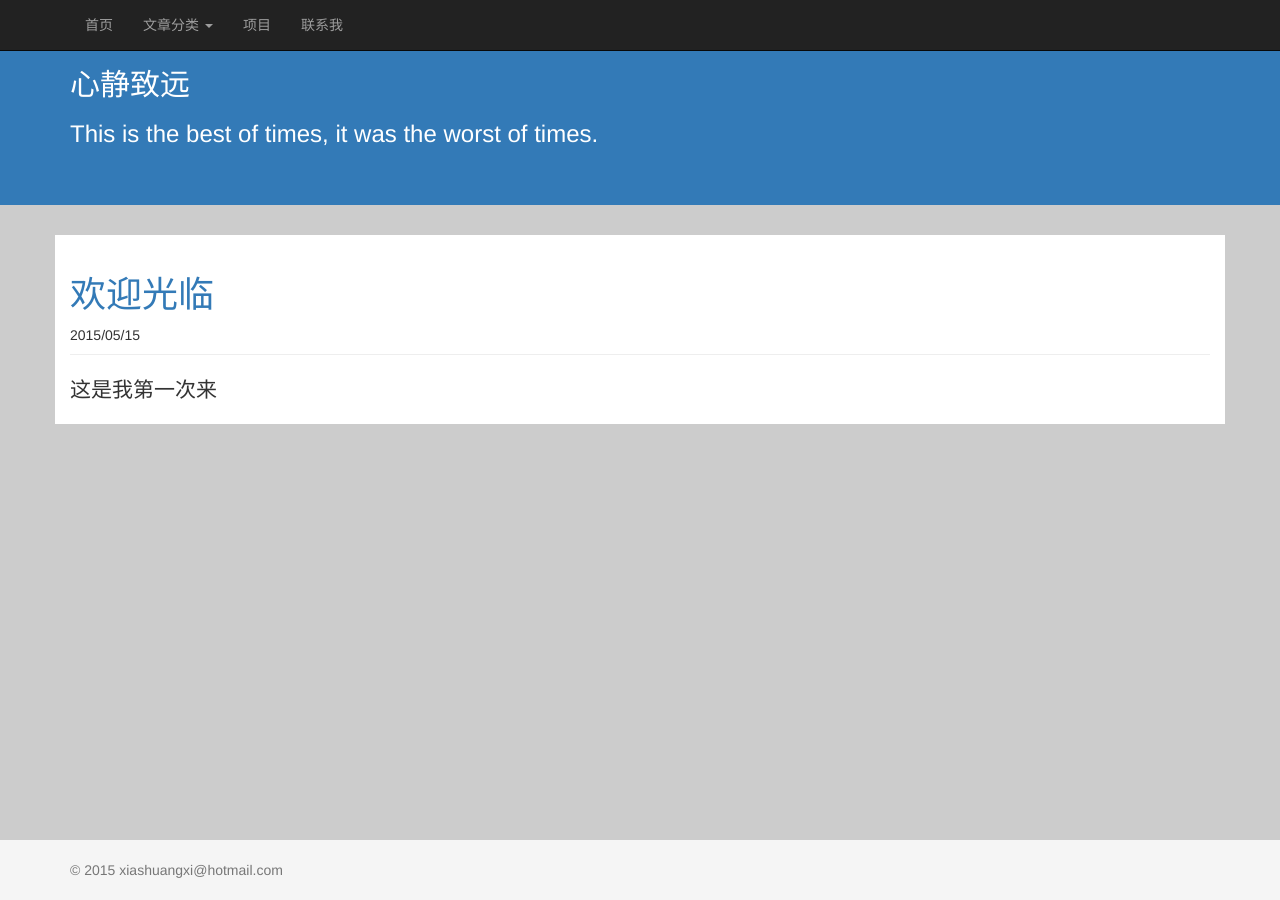
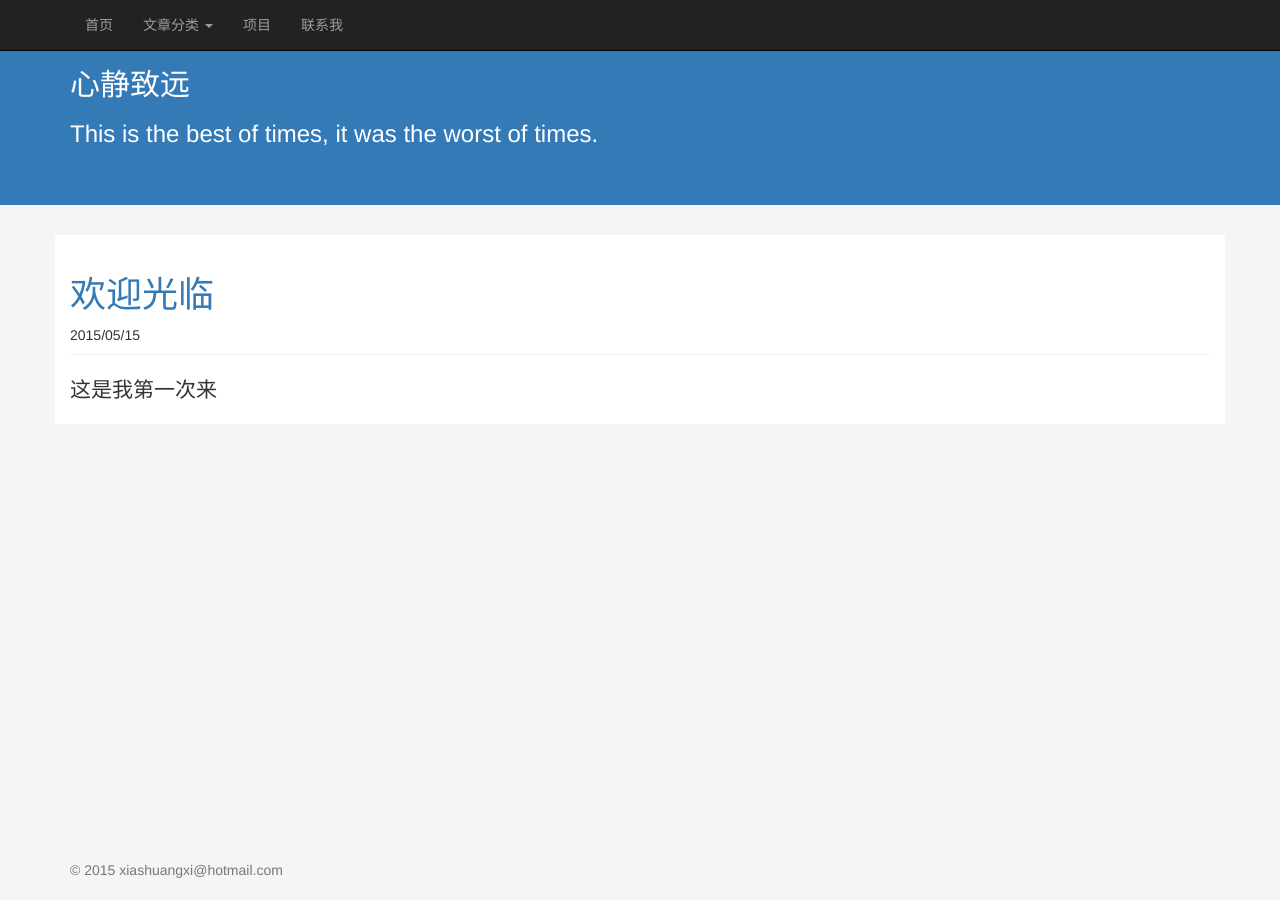
Before and after one commit to jinchangle/xiashuangxi.github.io, a Jekyll site: the page built from index.html, in a window 1280 px wide. Built offline with Jekyll 4.4.1, drawn with Linux system fonts in a browser that asks for light colours; nearby versions of some CDN libraries; the list of posts is cut into pages by our own code.

Commit message:
Please enter the commit message for your changes. Lines starting  with '' will be ignored, and an empty message aborts the commit.  On branch master  Your branch is up-to-date with 'origin/master'.
 Changes to be committed:
	modified:   _includes/nav_menu.html
	modified:   stylesheets/sticky-footer.css

```diff
--- a/_includes/nav_menu.html
+++ b/_includes/nav_menu.html
@@ -15,7 +15,7 @@
                     <a href="#" class="dropdown-toggle" data-toggle="dropdown" role="button" aria-expanded="false">文章分类 <span class="caret"></span></a>
                     <ul class="dropdown-menu" role="menu">
                         {% for category in site.categories %}
-                            <li><a href="#">{{ category }}</a></li>
+                            <li><a href="#">{{ category | last }}</a></li>
                         {% endfor %}
                         <li class="divider"></li>
                         <li><a href="#">默认分类</a></li>
--- a/stylesheets/sticky-footer.css
+++ b/stylesheets/sticky-footer.css
@@ -7,7 +7,7 @@
 body {
   /* Margin bottom by footer height */
   margin-bottom: 60px;
-  background-color: #ccc;
+  background-color: #F5F5F5;
 }
 .footer {
   position: absolute;
```
